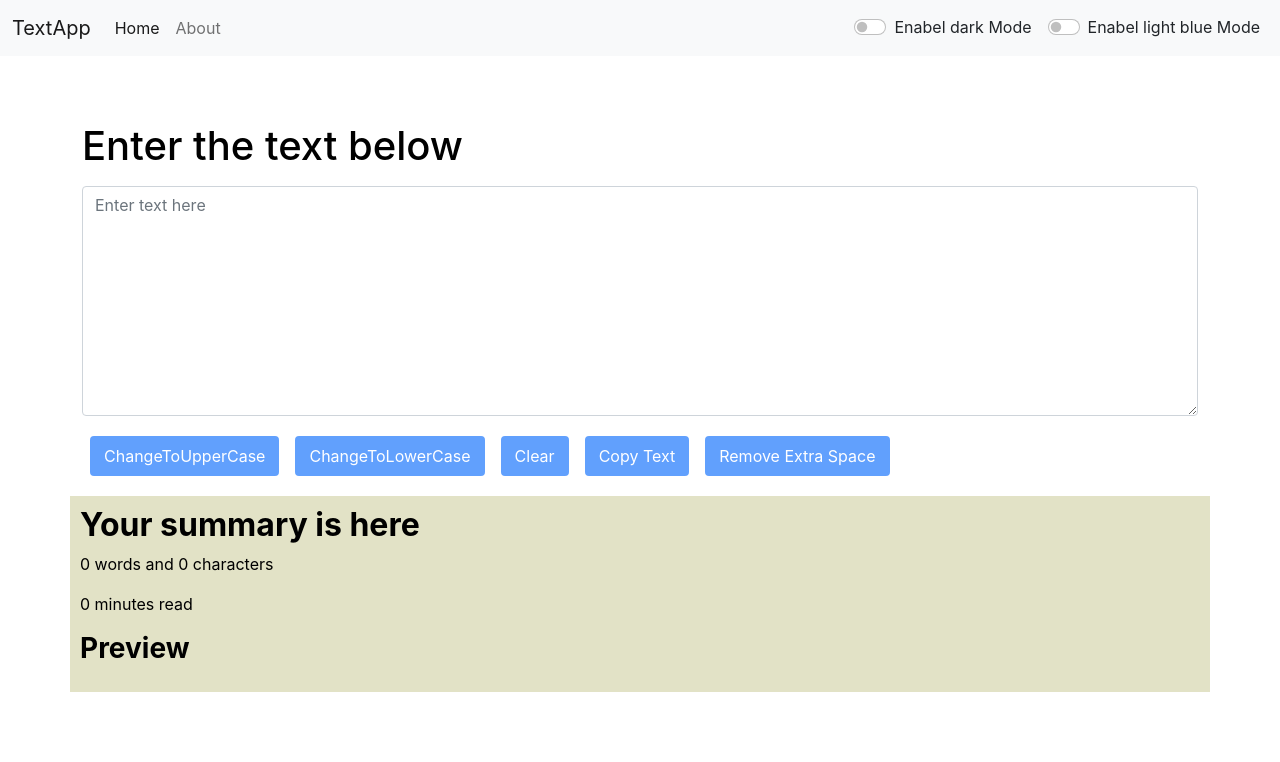
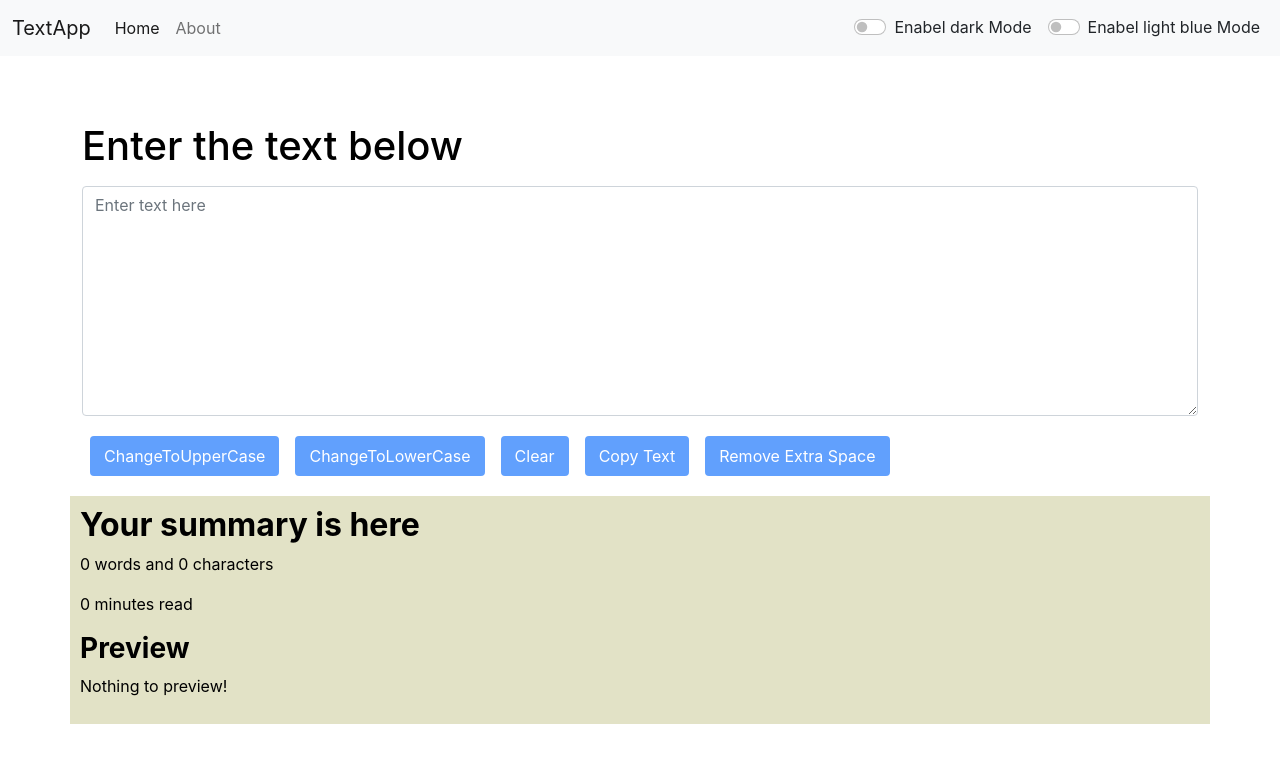
Before and after one commit to Mitushi-23/Text-App, a React (Create React App) app: page / in a window 1280 px wide. Shown: the top 762 px of the page. Built offline with nearby package versions, Linux system fonts and the light colour scheme.

Commit message:
changes made in preview

```diff
--- a/src/components/TextForm.js
+++ b/src/components/TextForm.js
@@ -37,6 +37,7 @@ const CopyText =()=>{
   var text = document.getElementById('box');
   text.select();
   copy(text.value);
+  // document.getSelection().removeAllRange();
 }
  const ExtraSpace=()=>{
    const newText = text.split(/[ ]+/);
@@ -86,11 +87,11 @@ const CopyText =()=>{
 
       <div className="container contain" style ={{color: props.mode==='dark' || props.mode==='blue-dark'?'white':'black' , backgroundColor: props.mode==='light'|| props.mode==='blue-light'?'rgb(226, 226, 198)':'rgb(9, 56, 115)'}}>
           <h2> <b> Your summary is here </b></h2>
-          <p> {text.split(" ").filter((element)=>{return element.length!==0}).length} words and {text.length} characters</p>
+          <p> {text.split(/\s+/).filter((element)=>{return element.length!==0}).length} words and {text.length} characters</p>
           <p> {0.08 * text.split(" ").filter((element)=>{return element.length!==0}).length} minutes read</p>
 
           <h3><b> Preview</b> </h3>
-          <p>{text}</p>
+          <p>{text.length>0 ? text : "Nothing to preview!"}</p>
       </div>
     </>
   );
```
